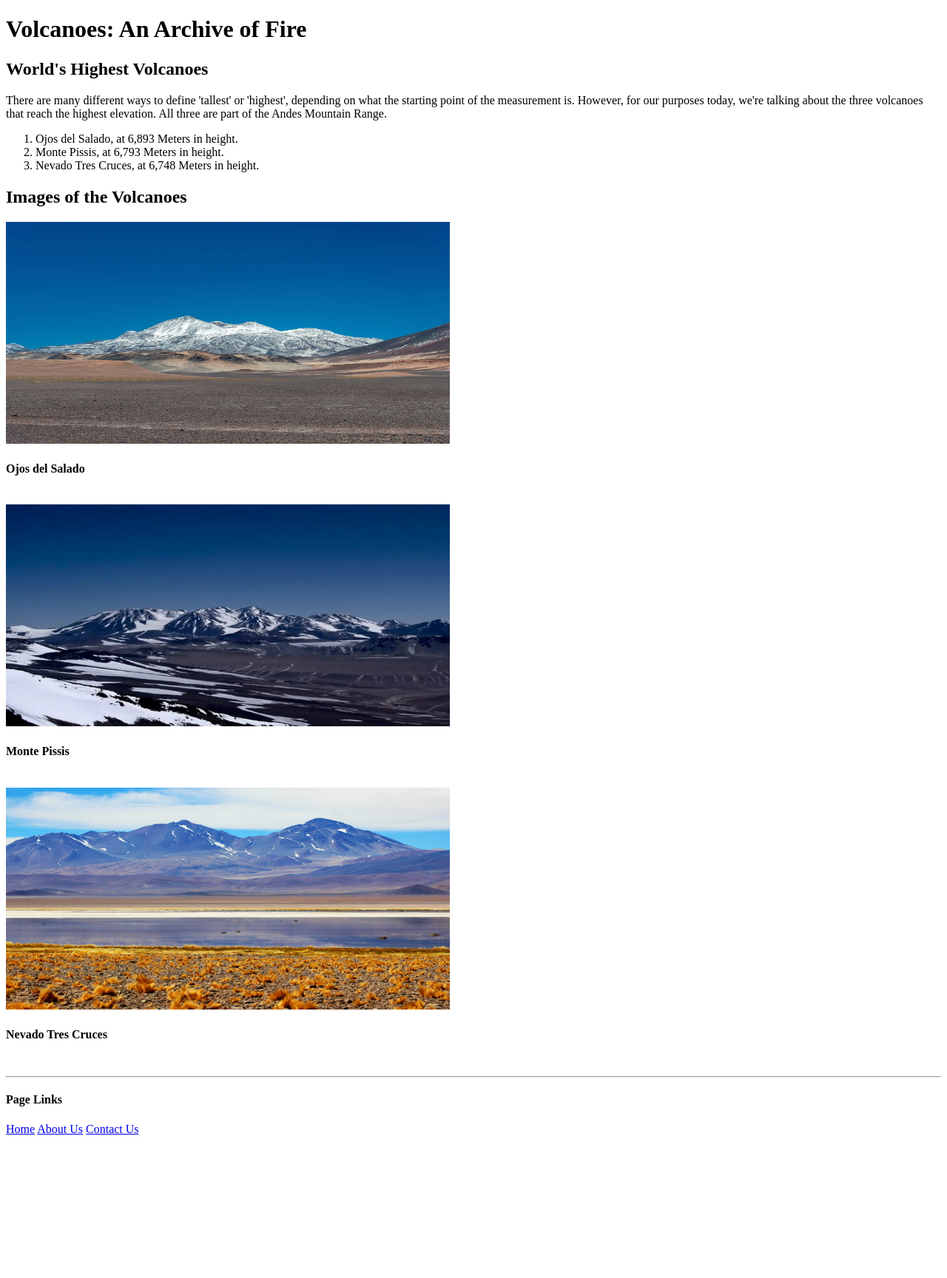
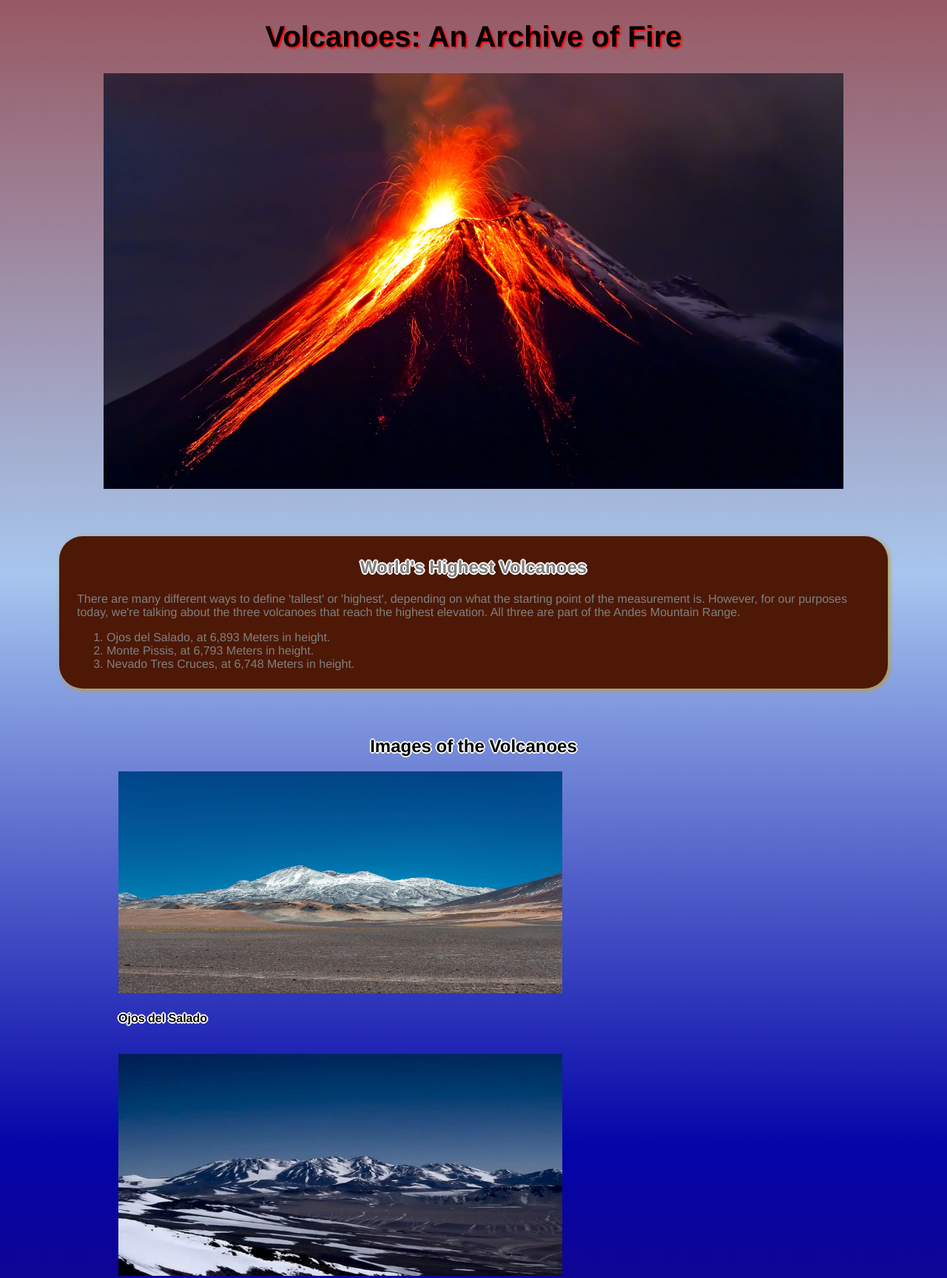
Before and after one commit to mjtoujr/Weekly-Project, a plain HTML site: page Index.html in a window 1280 px wide. Shown: the top 1728 px of the page at 74% size. Before the commit the page ends 1544 px from the top, so only its background shows below. Drawn offline with Linux system fonts and the light colour scheme.

Commit message:
Completing Style Sheet Changes

```diff
--- a/Index.html
+++ b/Index.html
@@ -4,14 +4,17 @@
     <meta charset="UTF-8">
     <meta name="viewport" content="width=device-width, initial-scale=1.0">
     <title>Volcanoes</title>
+    <link rel="stylesheet" href="style.css">
 </head>
 <body>
-    <!--First, a title on the web page-->
     <header>
         <h1>Volcanoes: An Archive of Fire</h1>
     </header>
-    <!--After that, we have an ordered list, with a description beforehand-->
+    <div class="top-pic">
+        <img id="tungurahua" src="images/Eruption.jpg" width="1000" alt="An eruption of Tungurahua volcano in Ecuador">
+    </div>
     <section>
+        <div class="highest-div">
             <h2>World's Highest Volcanoes</h2>
             <P>There are many different ways to define 'tallest' or 'highest', depending on what the starting point of the measurement is. However,
                 for our purposes today, we're talking about the three volcanoes that reach the highest elevation. All three are part of the Andes Mountain Range.
@@ -21,9 +24,10 @@
                 <li>Monte Pissis, at 6,793 Meters in height.</li>
                 <li>Nevado Tres Cruces, at 6,748 Meters in height.</li>
             </ol>
+        </div>
     </section>
-    <!--Next, images for each of the mentioned volcanoes. Each gets a label.-->
     <section>
+        <div class="volcano-images-div">
             <h2>Images of the Volcanoes</h2>
             <img height="300" width="600" src="Images/OjosDelSalado.png"/>
             <h4>Ojos del Salado</h4>
@@ -34,14 +38,16 @@
             <img height="300" width="600" src="Images/NevadoTresCruces.jpg"/>
             <h4>Nevado Tres Cruces</h4>
             <br>
+        </div>
     </section>
     <hr>
     <Footer>
-        <!--At the bottom, Links to all three pages-->
+        <div class="links-div">
             <h4>Page Links</h4>
                 <a href="Index.html">Home</a>
                 <a href="About.html">About Us</a>
                 <a href="Contact.html">Contact Us</a>
+        </div>
     </Footer>
 </body>
 </html>
--- /dev/null
+++ b/style.css
@@ -0,0 +1,70 @@
+/* Starting with Element Selectors */
+
+html {
+    font-family:'Franklin Gothic Medium', 'Arial Narrow', Arial, sans-serif;
+    background: linear-gradient(180deg, #975963, #a7c6ee, #0404a8, #370952);
+}
+body {
+    margin: 1rem 5rem;
+}
+h1 {
+    text-align: center;
+    font-size: 40px;
+    filter: drop-shadow(2px 2px 1px red)
+}
+/* Used text shadow to create white outline around h2 and h4 for readability*/
+h2 {
+    text-shadow: 2px 0 #fff, -2px 0 #fff, 0 2px #fff, 0 -2px #fff,
+    1px 1px #fff, -1px -1px #fff, 1px -1px #fff, -1px 1px #fff;
+    text-align: center;
+}
+h4 {text-shadow: 2px 0 #fff, -2px 0 #fff, 0 2px #fff, 0 -2px #fff,
+    1px 1px #fff, -1px -1px #fff, 1px -1px #fff, -1px 1px #fff;
+}
+footer {
+    background-color: #975963;
+    padding: 0.5rem;
+    width: 100%;
+    text-align: center;
+}
+
+
+/* Then Class and Element Selectors*/
+.top-pic {
+    display: flex;
+    flex-wrap: wrap;
+    justify-content: center;
+}
+.highest-div {
+    max-width: 1200px;
+    margin: 4rem auto;
+    background-color: #4d1805;
+    color: gray;
+    padding: 0.5rem 1.5rem;
+    border-radius: 2rem;
+    filter:drop-shadow(2px 2px 3px rgb(187, 154, 45))
+}
+.volcano-images-div{
+    justify-content: center;
+    margin: 1rem 5rem
+}
+
+/* Some basic formatting for the table; moving the border to the stylesheet, and giving a background color*/
+.about-table-div table {
+    border: 1px solid;
+    background-color: #975963;
+    text-align: center;
+}
+.about-table-div th, td {
+    border-bottom: 1px solid
+}
+.contact-div {
+    max-width: 1000px;
+    padding: .5rem;
+    border: .2rem solid black;
+    background-color: antiquewhite;
+}
+.contact-div input {
+    padding: 4px 6px;
+    margin: 8px 0px;
+}
```
Also changed, not shown: About.html (+6 -2 lines), Contact.html (+5 -1 lines), Images/Eruption.jpg (added). Lines whose indentation alone changed are shown as unchanged.
